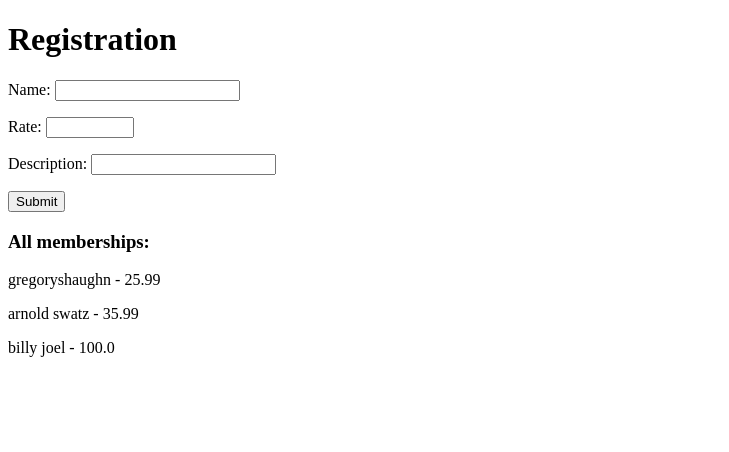
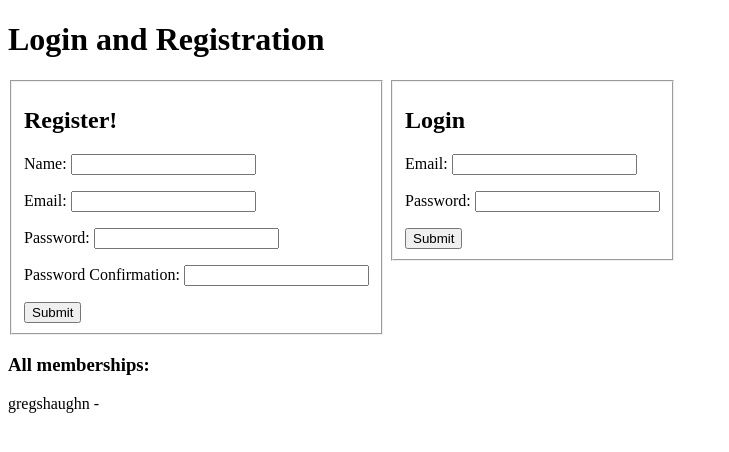
Before and after one commit to grommitt/Django-Login-Registration, a Django app: template apps/validation_app/templates/validation_app/index.html in a window 1280 px wide. Shown: the top 452 px of the page, without its empty margins (0-729 px from the left). Run offline with Django 3.2, Linux system fonts and the light colour scheme; the template is opened without the code that fills it: values that come from a table or form of the project are taken from there, others are empty; data comes from the database, SQL or seed files in the repository; parts of the project's set-up code (start-up, migrations or seed data) failed here and were passed over.

Commit message:
second commit

```diff
--- a/apps/validation_app/models.py
+++ b/apps/validation_app/models.py
@@ -1,13 +1,14 @@
 from django.db import models
 
 # Create your models here.
-
+import bcrypt
+import re
+EMAIL_REGEX = re.compile(r'^[a-zA-Z0-9.+_-]+@[a-zA-Z0-9._-]+\.[a-zA-Z]+$')
 class MembershipManager(models.Manager):
-    def validate_membership(self, postData):
+    def validate_registration(self, postData):
         # Original validation logic applies
         # Name must be present and at least 2 characters long
-        # Description must be present and at least 8 characters
-        # price must be present
+        # rate must be present
         print(postData)
         # 1. create errors dictionary
         errors = {}
@@ -17,32 +18,43 @@ class MembershipManager(models.Manager):
         elif len(postData['name'])<2:
             errors['name'] = "Name must be at least 2 characters long"
 
-        if len(postData['rate']) == 0:
-            errors['rate'] = "rate must be present"
+        # THIS IS NEW FOR REGISTERING
+        if not EMAIL_REGEX.match(postData['email']):
+            errors['email'] = "Email must be of a proper format"
+        else:
+            users_with_same_email = self.filter(email=postData['email'])
+            if len(users_with_same_email)>0:
+                errors['email'] = 'Email is already taken'
+        if postData['password'] != postData['password_confirm']:
+            errors['password'] = 'Password fields must match'
+        if len(postData['password'])<8:
+            errors['password'] = 'Password must be at least 8 characters long'
 
-        if len(postData['description']) == 0:
-            errors['description'] = "Description is required"
-        elif len(postData['description']) < 8:
-            errors['description'] = "Description must be at least 8 characters long"
         print(errors)
-        # 3. If errors exists, package them in a dictionary
+        # 3. Check if errors exist, if they do, add them to messages
         if len(errors):
             result = {
                 'errors': errors
             }
-            return result
-        # 4. If no errors, create the membership here
         else:
-            member = self.create(name = postData['name'], description = postData['description'], rate = postData['rate'])
+            # THIS IS ALSO NEW, WE NEED TO ADD BCRYPT TO HASH PW
+            hashed_pw = bcrypt.hashpw(postData['password'].encode(), bcrypt.gensalt())
+            member = self.create(
+                name = postData['name'],
+                email = postData['email'],
+                password=hashed_pw
+            )
             result = {
-                'the_member': member
+                'the_user' : member
             }
-            return result
+        return result
+
+
 
 class Membership(models.Model):
     name = models.CharField(max_length = 255)
-    rate = models.FloatField(max_length=255)
-    description = models.TextField()
+    email = models.CharField(max_length = 255)
+    password = models.CharField(max_length = 255)
     created_at = models.DateTimeField(auto_now_add = True)
     updated_at = models.DateTimeField(auto_now = True)
     objects = MembershipManager()
--- a/apps/validation_app/templates/validation_app/index.html
+++ b/apps/validation_app/templates/validation_app/index.html
@@ -4,7 +4,13 @@
     <meta charset="UTF-8">
     <meta name="viewport" content="width=device-width, initial-scale=1.0">
     <meta http-equiv="X-UA-Compatible" content="ie=edge">
-    <title>Document</title>
+    <title>Login and Registration</title>
+    <style>
+        fieldset{
+           display: inline-block;
+           vertical-align: top;
+        }
+    </style>
 </head>
 <body>
     {% if messages %}
@@ -14,16 +20,31 @@
             {% endfor %}
         </ul>
     {% endif %}
-    <h1>Registration</h1>
+    <h1>Login and Registration</h1>
+    <fieldset>
+        <h2>Register!</h2>
         <form action="/process/" method="POST">
             {% csrf_token %}
             <div class="register">
                 <p>Name: <input type="text" name="name"></p>
-            <p>Rate: <input type="number" name="rate" min="0.01" step="0.01" max="100"></p>
-            <p>Description: <input type="text" name="description"></p>
+                <p>Email: <input type="email" name="email"></p>
+                <p>Password: <input type="password" name="password"></p>
+                <p>Password Confirmation: <input type="password" name="password_confirm"></p>
                 <input type="submit">
             </div>
         </form>
+    </fieldset>
+    <fieldset>
+        <h2>Login</h2>
+        <form action="/login/" method="POST">
+            {% csrf_token %}
+            <div class="register">
+                    <p>Email: <input type="email" name="email"></p>
+                    <p>Password: <input type="password" name="password"></p>
+                    <input type="submit">
+            </div>
+        </form>
+    </fieldset>
     <h3>All memberships:</h3>
     {% for i in all_memberships %}
         <p>{{i.name}} - {{i.rate}}</p>
--- a/apps/validation_app/urls.py
+++ b/apps/validation_app/urls.py
@@ -1,6 +1,7 @@
 from django.conf.urls import url
 from . import views           # This line is new!
 urlpatterns = [
+    url(r'^login/$', views.login),
     url(r'^process/$', views.create),
     url(r'^$', views.index),   # This line has changed! Notice that urlpatterns is a list, the comma is in
 ]                            # anticipation of all the routes that will be coming soon
```
Also changed, not shown: apps/validation_app/views.py (+26 -4 lines), apps/validation_app/migrations/0001_initial.py, apps/validation_app/migrations/0002_auto_20180517_1355.py (deleted), apps/validation_app/migrations/0002_auto_20180517_2254.py (added), apps/validation_app/migrations/0003_auto_20180517_1453.py (deleted), apps/validation_app/migrations/0003_remove_membership_rate.py, apps/validation_app/migrations/0004_remove_membership_description.py (added), db.sqlite3. Lines whose indentation alone changed are shown as unchanged.
